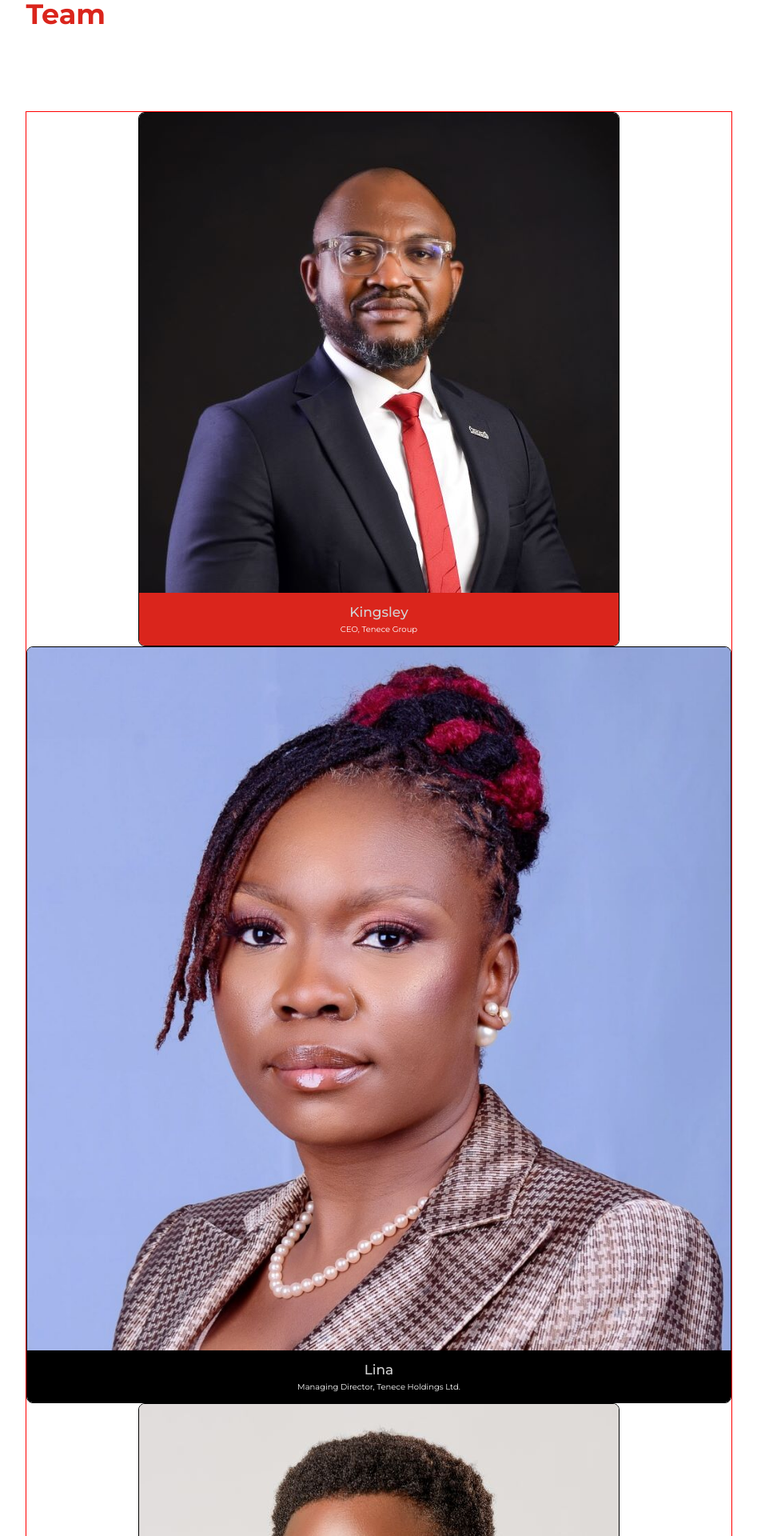
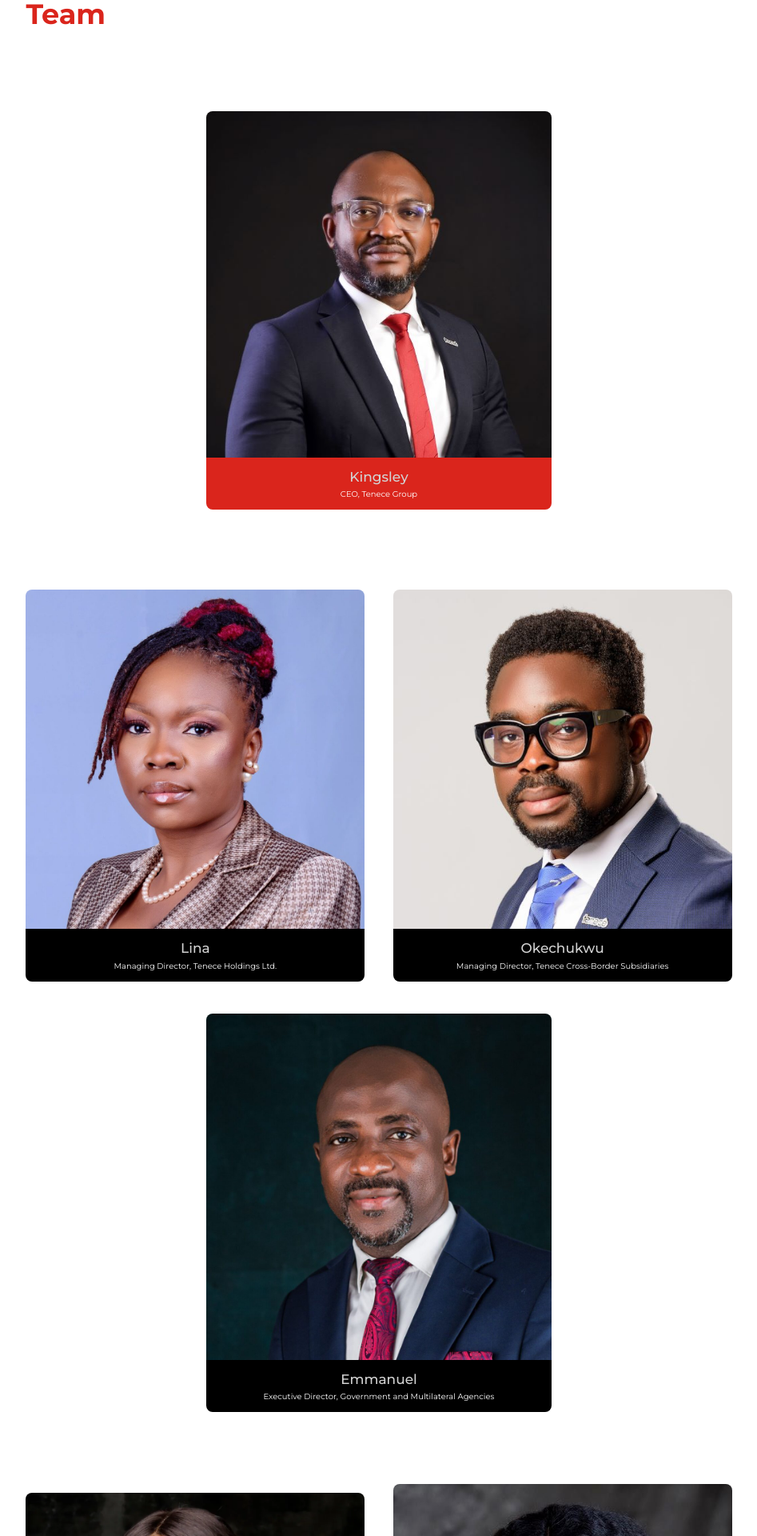
Before and after one commit to Onyeneke-AC/My-first-react-portfolio-project, a React (Create React App) app: page /team in a window 1280 px wide. Shown: the part 320-2240 px from the top of the page at 80% size, without its empty margins (166-1113 px from the left). Built offline with nearby package versions, Linux system fonts and the light colour scheme.

Commit message:
responsive design @ min width of 768px finalized

```diff
--- a/src/assets/data/TeamData.js
+++ b/src/assets/data/TeamData.js
@@ -24,7 +24,7 @@ export const TeamData = [
         src: './images/leaders/emmanuel.jpg',
         name: 'Emmanuel',
         role: 'Executive Director, Government and Multilateral Agencies',
-        cName: 'lead heads',
+        cName: 'lead heads_emma',
         fName: 'black',
     },
     {
--- a/src/components/templates/body/AboutUs.css
+++ b/src/components/templates/body/AboutUs.css
@@ -18,7 +18,7 @@
 }
 
 .card-container {
-     border: 1px solid red;
+     /* border: 1px solid red; */
      margin-top: 100px;
      display: flex;
      flex-direction: column;
@@ -26,7 +26,7 @@
 }
 
 .lead {
-    border: 1px solid black;
+    /* border: 1px solid black; */
     border-radius: 0.5rem;
     overflow: hidden;
     padding-bottom: 0;
@@ -81,4 +81,19 @@
         margin-top: 20px;
         /* align-items: flex-end; */
     }
+
+    .heads {
+        flex-basis: 48%;
+    }
+
+    .heads_emma {
+        flex-basis: 49%;
+        margin-top: 40px;
+        margin-bottom: 70px;
+    }
+
+    .ceo {
+        flex-basis: 49%;
+        margin-bottom: 100px;
+    }
 }
```
